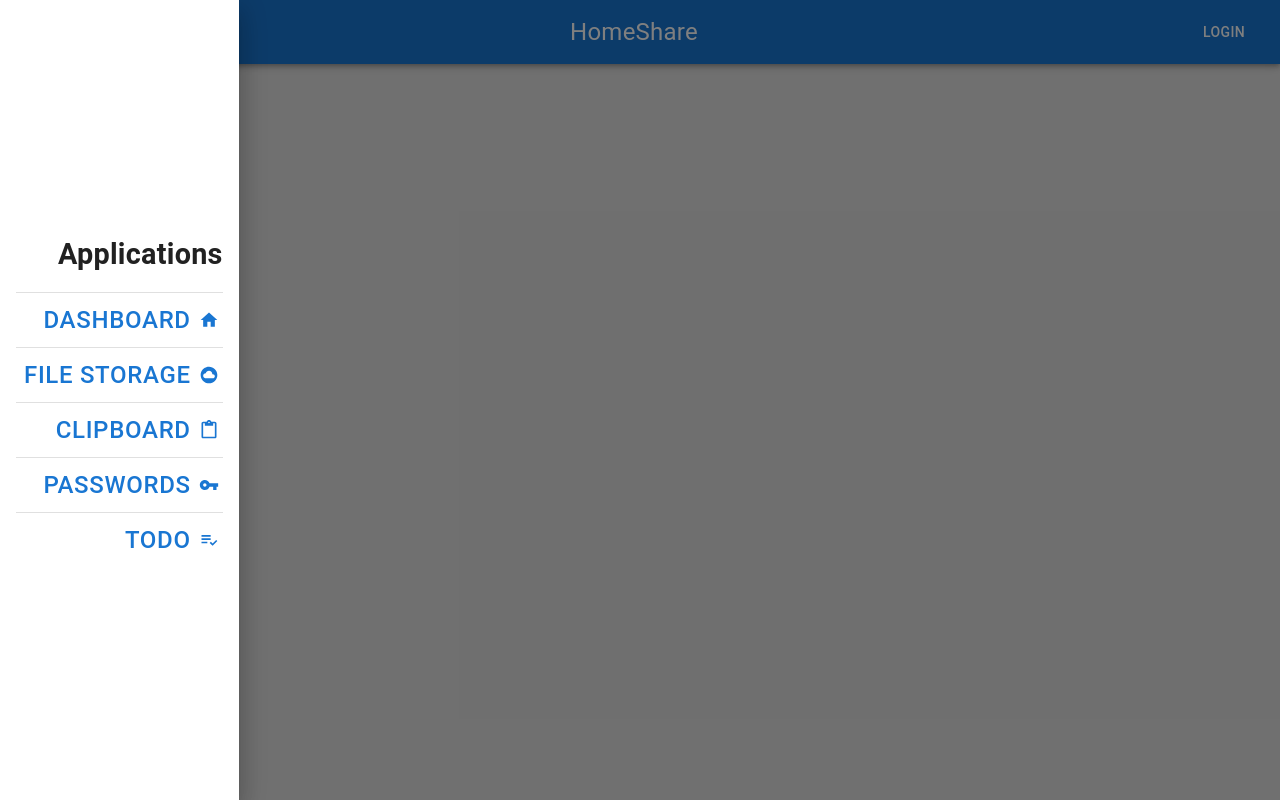
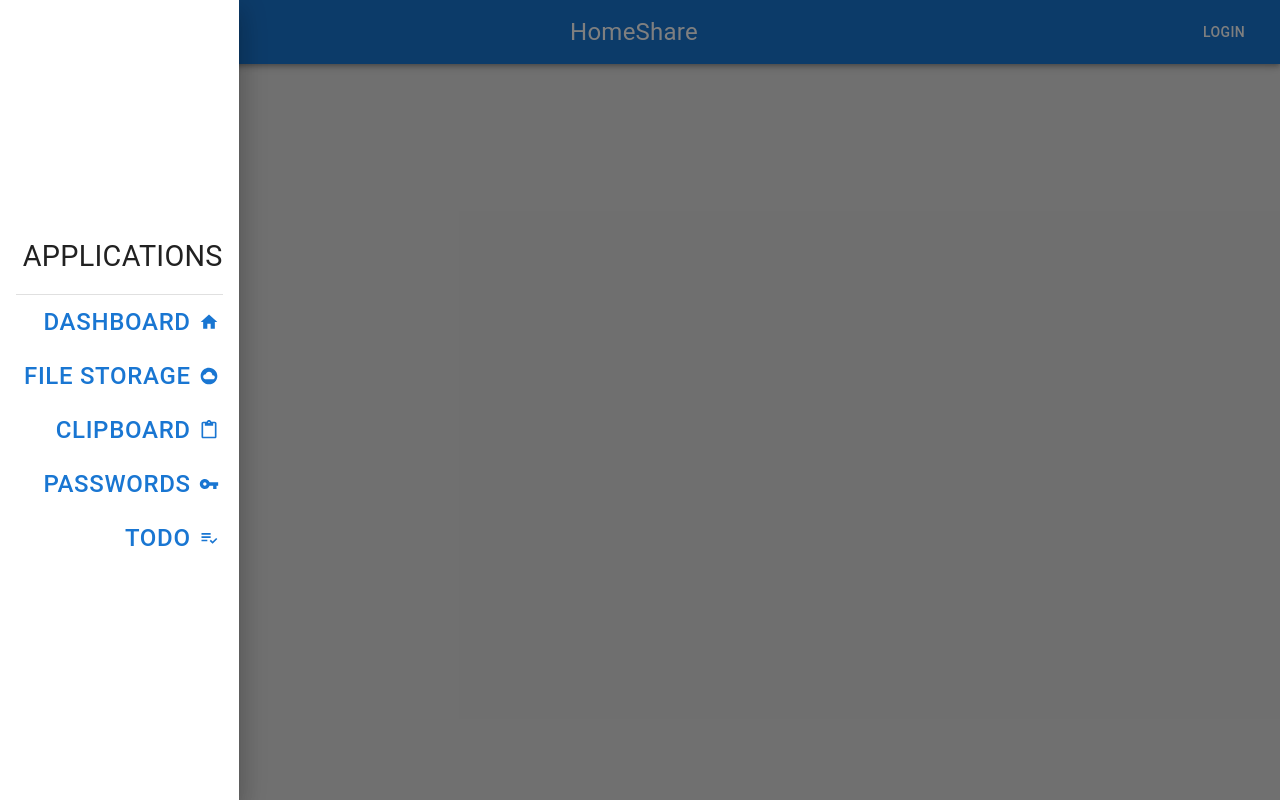
Before and after one commit to daryl-sen/homeshare-api, a React (Create React App) app in the folder frontend/: page / in a window 1280 px wide. Both pictures are taken after a click on the button "menu". Built offline with nearby package versions, Linux system fonts and the light colour scheme.

Commit message:
drawer style changes

```diff
--- a/frontend/src/modules/layout/modules/MainAppBar/submodules/MainDrawer/MainDrawer.tsx
+++ b/frontend/src/modules/layout/modules/MainAppBar/submodules/MainDrawer/MainDrawer.tsx
@@ -18,22 +18,17 @@ interface MainDrawerProps {
 export default function MainDrawer({ isOpen, setIsOpen }: MainDrawerProps) {
   return (
     <Drawer open={isOpen} onClose={setIsOpen}>
-      <Stack
-        p={2}
-        sx={{ height: "100%" }}
-        justifyContent={"center"}
-        divider={<Divider />}
-      >
+      <Stack p={2} sx={{ height: "100%" }} justifyContent={"center"}>
         <Typography
           sx={{
             textAlign: "right",
             mb: 2,
-            fontWeight: "bold",
             fontSize: "1.8em",
           }}
         >
-          Applications
+          APPLICATIONS
         </Typography>
+        <Divider />
         <NavigationButton icon={<HomeIcon />}>Dashboard</NavigationButton>
         <NavigationButton icon={<CloudCircleIcon />}>
           File Storage
```
